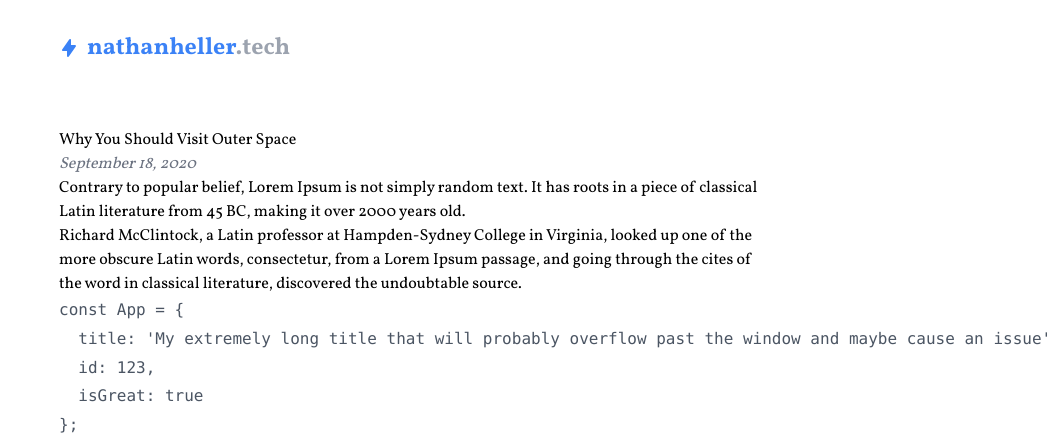
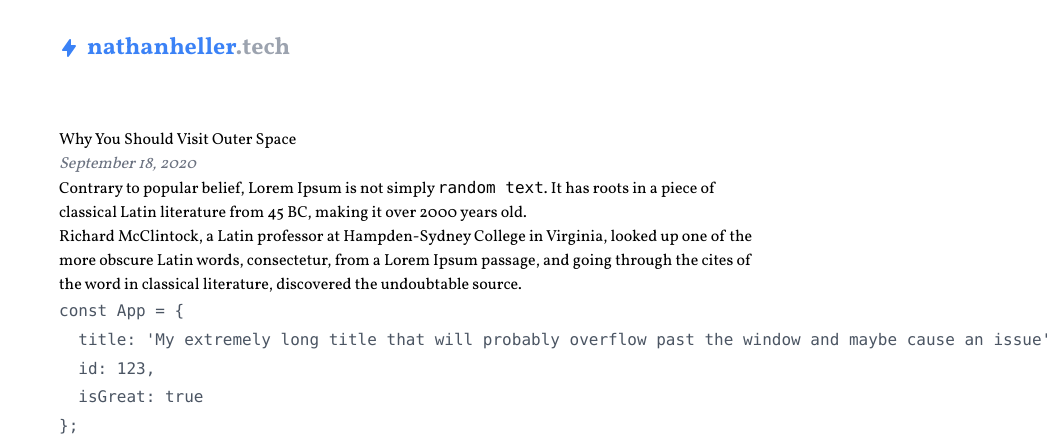
Before and after one commit to naheller/nate-blog, a Gatsby site: page /why-visit-outer-space in a window 1280 px wide. Shown: the top 438 px of the page, without its empty margins (229-1280 px from the left). Built offline with nearby package versions, Linux system fonts and the light colour scheme; Gatsby itself is replaced by a stand-in of ours; some packages are replaced by stand-ins of ours; code samples lack their colours; what @tailwindcss/typography would draw is missing.

Commit message:
Update Blog Post “why-visit-outer-space”

```diff
--- a/content/blog/why-visit-outer-space.md
+++ b/content/blog/why-visit-outer-space.md
@@ -10,7 +10,7 @@ tags:
 headerImage: https://res.cloudinary.com/nate-blog/image/upload/v1600394021/carina-nebula.jpg
 description: Outer space is great, and you should travel there. Here are a few reasons why.
 ---
-Contrary to popular belief, Lorem Ipsum is not simply random text. It has roots in a piece of classical Latin literature from 45 BC, making it over 2000 years old.
+Contrary to popular belief, Lorem Ipsum is not simply `random text`. It has roots in a piece of classical Latin literature from 45 BC, making it over 2000 years old.
 
 Richard McClintock, a Latin professor at Hampden-Sydney College in Virginia, looked up one of the more obscure Latin words, consectetur, from a Lorem Ipsum passage, and going through the cites of the word in classical literature, discovered the undoubtable source.
 
```
